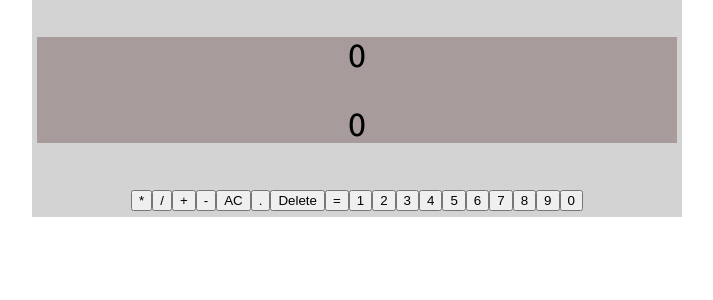
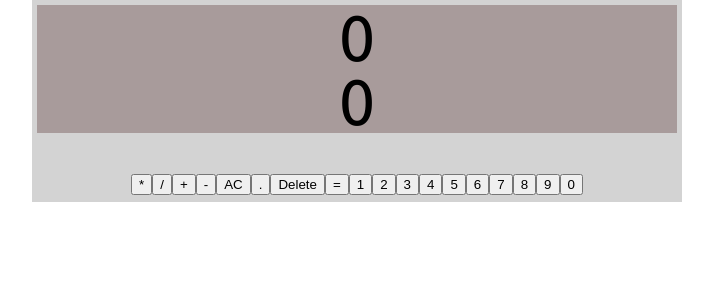
Before and after one commit to icelandico/react-calculator, a React (Create React App) app: page / in a window 1280 px wide. Shown: the top 300 px of the page, without its empty margins (283-996 px from the left). Built offline with nearby package versions, Linux system fonts and the light colour scheme.

Commit message:
Apply reset.css

```diff
--- a/src/index.css
+++ b/src/index.css
@@ -1,13 +1,47 @@
-body {
-  margin: 0;
-  padding: 0;
+html, body, div, span, applet, object, iframe,
+h1, h2, h3, h4, h5, h6, p, blockquote, pre,
+a, abbr, acronym, address, big, cite, code,
+del, dfn, em, img, ins, kbd, q, s, samp,
+small, strike, strong, sub, sup, tt, var,
+b, u, i, center,
+dl, dt, dd, ol, ul, li,
+fieldset, form, label, legend,
+table, caption, tbody, tfoot, thead, tr, th, td,
+article, aside, canvas, details, embed,
+figure, figcaption, footer, header, hgroup,
+menu, nav, output, ruby, section, summary,
+time, mark, audio, video {
+	margin: 0;
+	padding: 0;
+	border: 0;
+	font-size: 100%;
+	font: inherit;
+  vertical-align: baseline;
   font-family: 'Ubuntu', monospace;
   font-size: 2rem;
   -webkit-font-smoothing: antialiased;
   -moz-osx-font-smoothing: grayscale;
 }
-
-code {
-  font-family: source-code-pro, Menlo, Monaco, Consolas, "Courier New",
-    monospace;
+/* HTML5 display-role reset for older browsers */
+article, aside, details, figcaption, figure,
+footer, header, hgroup, menu, nav, section {
+	display: block;
 }
+body {
+	line-height: 1;
+}
+ol, ul {
+	list-style: none;
+}
+blockquote, q {
+	quotes: none;
+}
+blockquote:before, blockquote:after,
+q:before, q:after {
+	content: '';
+	content: none;
+}
+table {
+	border-collapse: collapse;
+	border-spacing: 0;
+}
```
